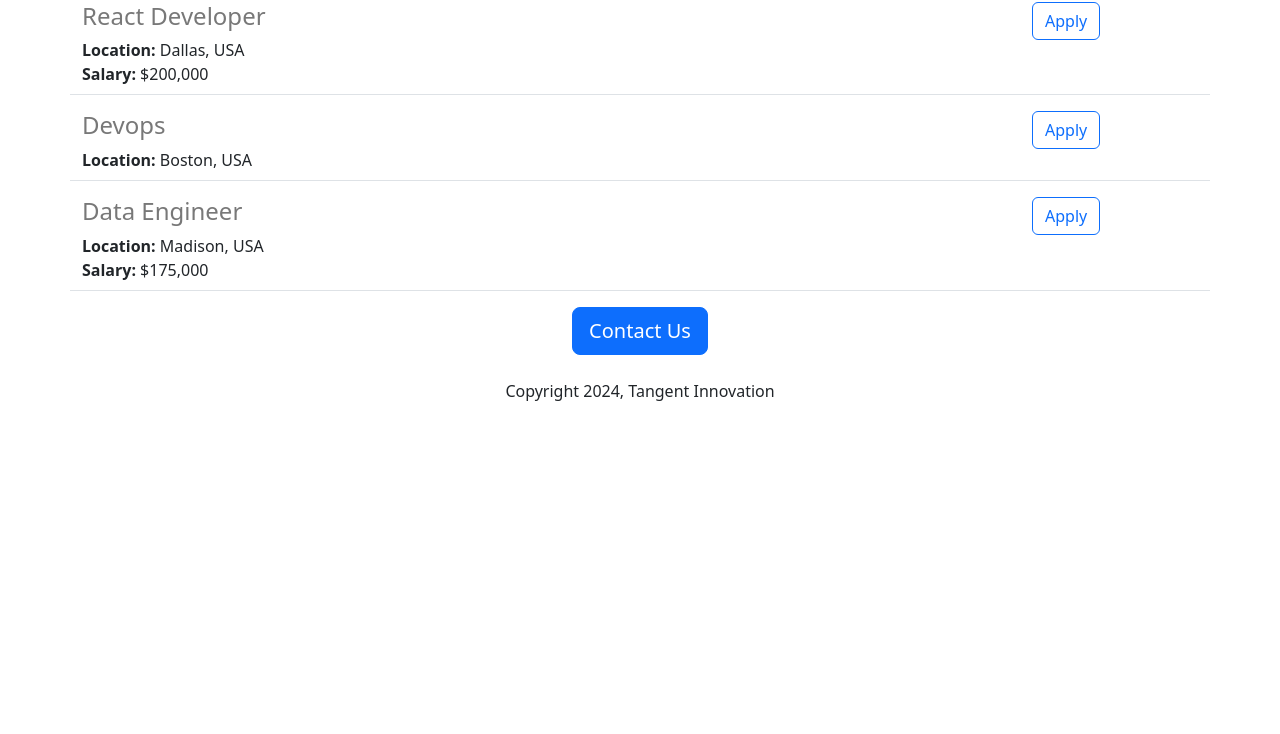
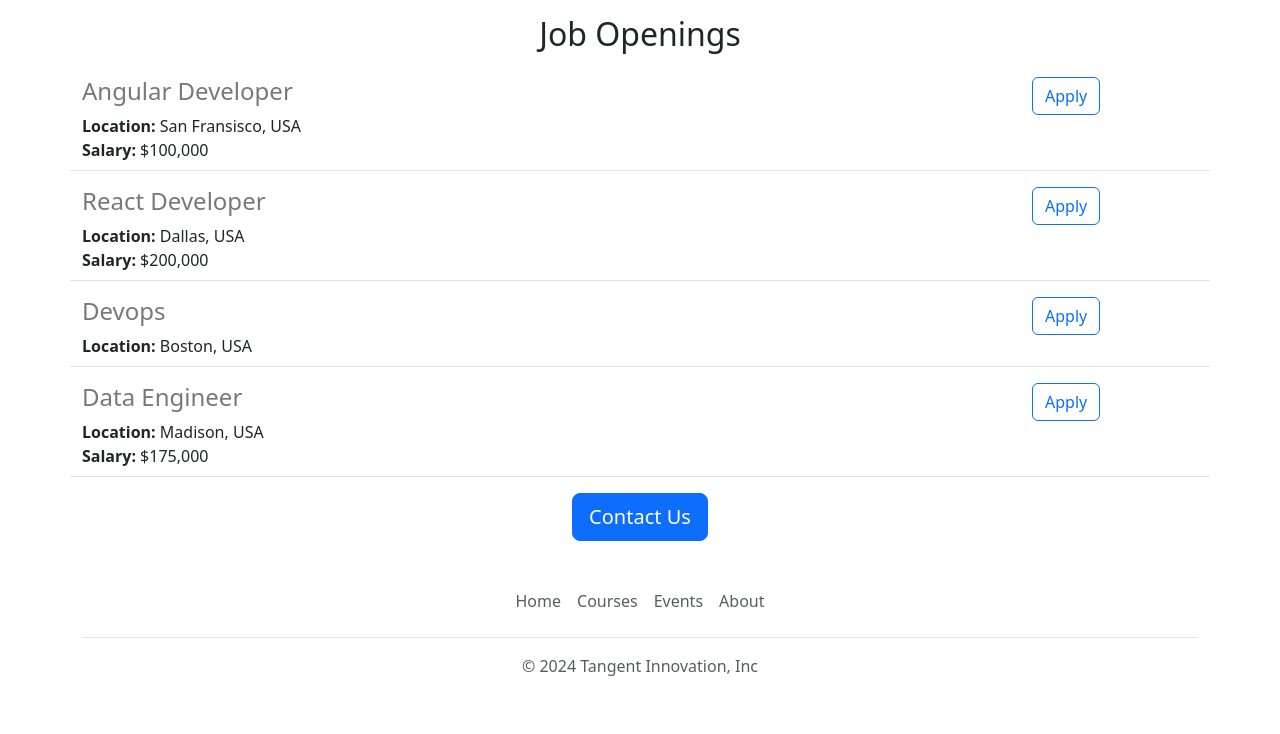
Before and after one commit to tanmaymaity6/python-flask_project-v2, a Flask app: page / in a window 1280 px wide. Shown: the part 833-1567 px from the top of the page. Before the commit the page ends 1234 px from the top, so only its background shows below. Run offline with Flask 3, Linux system fonts and the light colour scheme.

Commit message:
functional and aesthetic improvements

```diff
--- /dev/null
+++ b/templates/footer.html
@@ -0,0 +1,12 @@
+<div class="container">
+  <footer class="py-3 my-4">
+    <ul class="nav justify-content-center border-bottom pb-3 mb-3">
+      <li class="nav-item"><a target="blank" href="https://tangent-innovation-career.onrender.com" class="nav-link px-2 text-body-secondary">Home</a></li>
+      <li class="nav-item"><a target="blank" href="https://tangent-innovation-career.onrender.com/learn" class="nav-link px-2 text-body-secondary">Courses</a></li>
+      <li class="nav-item"><a target="blank" href="https://tangent-innovation-career.onrender.com/events" class="nav-link px-2 text-body-secondary">Events</a></li>
+
+      <li class="nav-item"><a target="blank" href="https://tangent-innovation-career.onrender.com/about" class="nav-link px-2 text-body-secondary">About</a></li>
+    </ul>
+    <p class="text-center text-body-secondary">&copy; 2024 Tangent Innovation, Inc</p>
+  </footer>
+</div>
--- a/templates/home.html
+++ b/templates/home.html
@@ -15,14 +15,22 @@
     </style>
   </head>
   <body>
+    {%include 'nav.html'%}
+    <img id="banner" class="img-fluid" src ="static/banner.jpg" >
+
     <div class="container">
     <h1 class="text-center mt-2 mb-4""> {{company_name}} Careers </h1>
-    <img id="banner" class="img-fluid" src ="static/banner.jpg" >
-
-    <h2 class="text-center mt-2 mb-4"">About Tangent</h2>
+      <div class="row" style="margin-bottom:16px">
+        <div class="col-md-6">
     <p class="lead">
       Lorem ipsum dolor sit amet, consectetur adipiscing elit, sed do eiusmod tempor incididunt ut labore et dolore magna aliqua. Ut enim ad minim veniam, quis nostrud exercitation ullamco laboris nisi ut aliquip ex ea commodo consequat. Duis aute irure dolor in reprehenderit in voluptate velit esse cillum dolore eu fugiat nulla pariatur. Excepteur sint occaecat cupidatat non proident, sunt in culpa qui officia deserunt mollit anim id est laborum.
     </p>
+        </div>
+      <div class="d-none d-md-block col-md-6">
+      <img src="/static/peopleworking.jpg" style="height:320px; border-radius:4px;">
+      </div>
+    </div>
+
     <h2 class="text-center mt-2 mb-4"">Job Openings</h2>
     <div>
       {% for job in jobs %}
@@ -31,10 +39,11 @@
     </div>
 
       <div class="text-center"">
-    <button class="btn btn-primary btn-lg"> Contact Us</button>
-        <p class="mt-4"> Copyright 2024, Tangent Innovation</p>
+    <a class="btn btn-primary btn-lg" href="mailto:hello@tangent.ai?subject=Question%20about%20Job%20Openings&body=My%20name%3A%3Cyour%20name%3E%0D%0AMy%20questions%3A%3Center%20question%20here%3E"> Contact Us</a>
       </div>
     </div>
+    {%include 'footer.html'%}
+
   </body>
 
 </html>
--- a/templates/jobitem.html
+++ b/templates/jobitem.html
@@ -11,7 +11,7 @@
 
 </div>
   <div class='col-2'>
-    <button type="button" class="btn btn-outline-primary">Apply</button>
+    <a href="mailto:hello@tangent.ai?subject=Application%20for%20{{job['title']}}&body=My%20Name%3A%20%3Cyour%20name%20here%3E%0D%0AMy%20Resume%20link%3A%20%3Cresume%20link%3E%0D%0AMy%20LinkedIn%20link%3A%20%3Clinkedin%20in%3E" type="button" class="btn btn-outline-primary float-right align-middle">Apply</a>
 
   </div>
 
--- /dev/null
+++ b/templates/nav.html
@@ -0,0 +1,11 @@
+<nav class="navbar  shadow-sm fixed-top bg-white">
+  <div class="container">
+    <a class="navbar-brand" href="#">
+      <img src="/static/logo.svg" alt="Bootstrap" width="30" height="24">
+      Tangent Innovation
+    </a>
+  </div>
+</nav>
+<div style="height:56px">
+
+</div>
```
Also changed, not shown: static/logo.svg (added), 1 other file.
